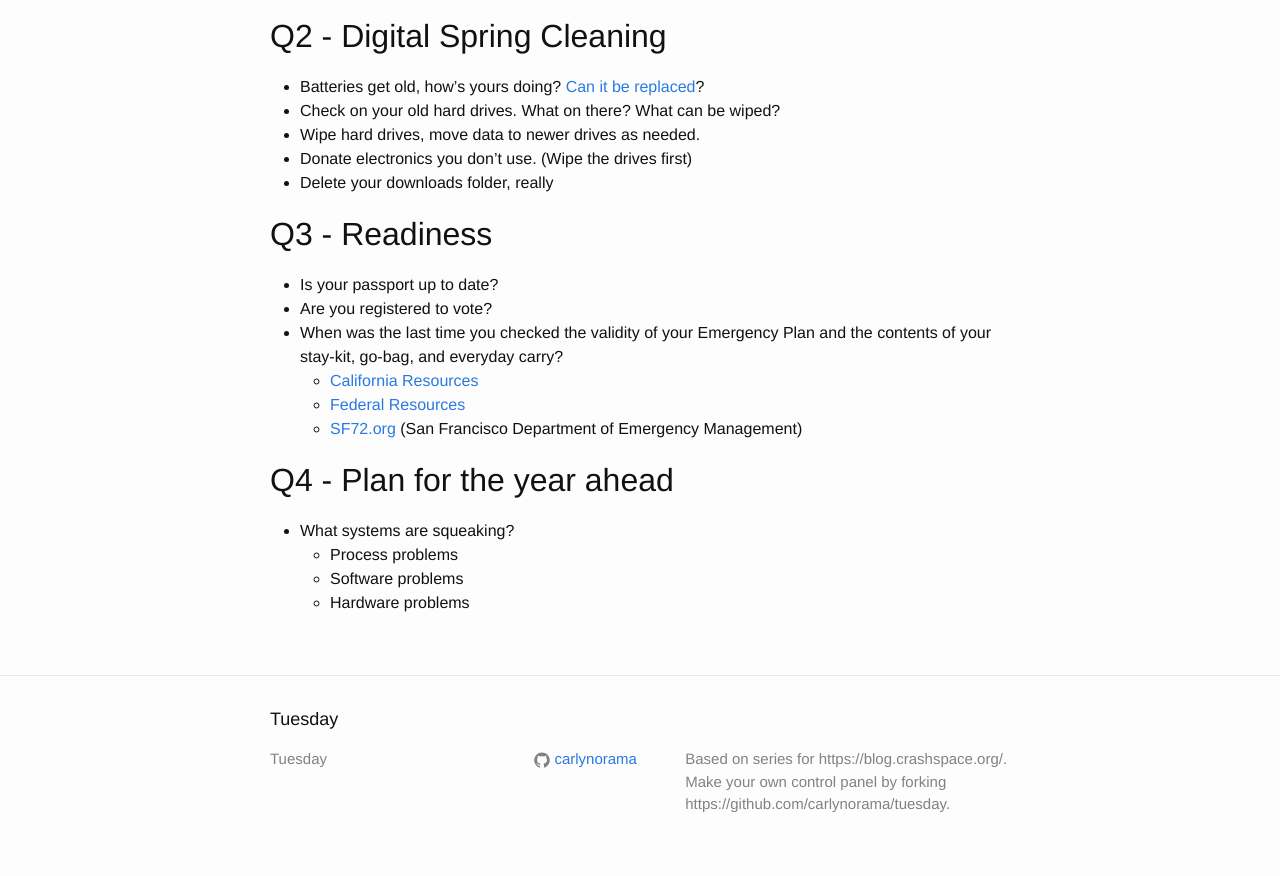
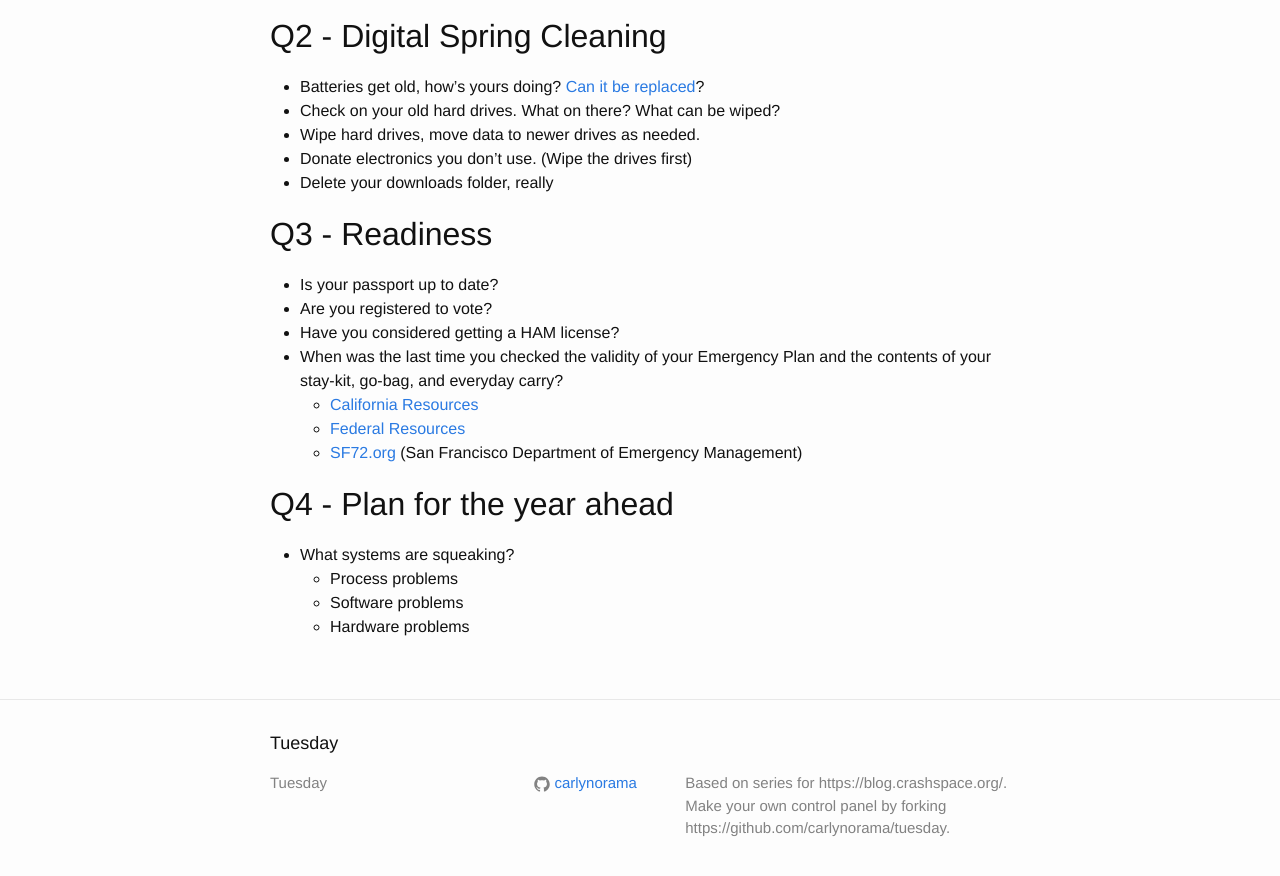
Before and after one commit to CRASHSpace/tuesday, a Jekyll site: the page built from _sweep/quarterly_tasks.md, in a window 1280 px wide and 900 px high, scrolled down 596 px. Shown: the top 876 px of the window. Built offline with Jekyll 4.4.1, drawn with Linux system fonts in a browser that asks for light colours.

Commit message:
add HAM call out

```diff
--- a/_sweep/quarterly_tasks.md
+++ b/_sweep/quarterly_tasks.md
@@ -35,6 +35,7 @@ showonindexas: link
 
 * Is your passport up to date?
 * Are you registered to vote?
+* Have you considered getting a HAM license?
 * When was the last time you checked the validity of your Emergency Plan and the contents of your stay-kit, go-bag, and everyday carry?
     *   [California Resources](http://www.caloes.ca.gov/)
     *   [Federal Resources](https://www.ready.gov/make-a-plan)
```
